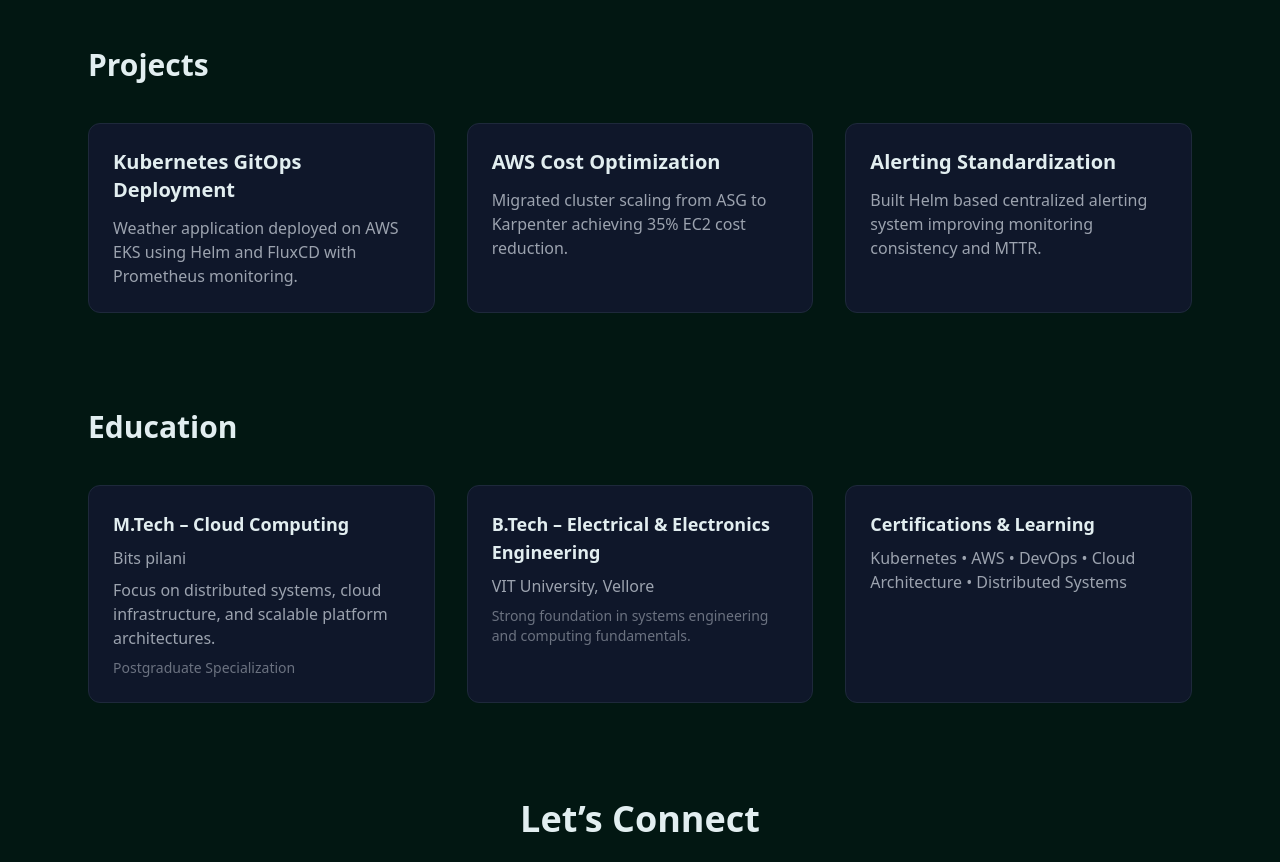
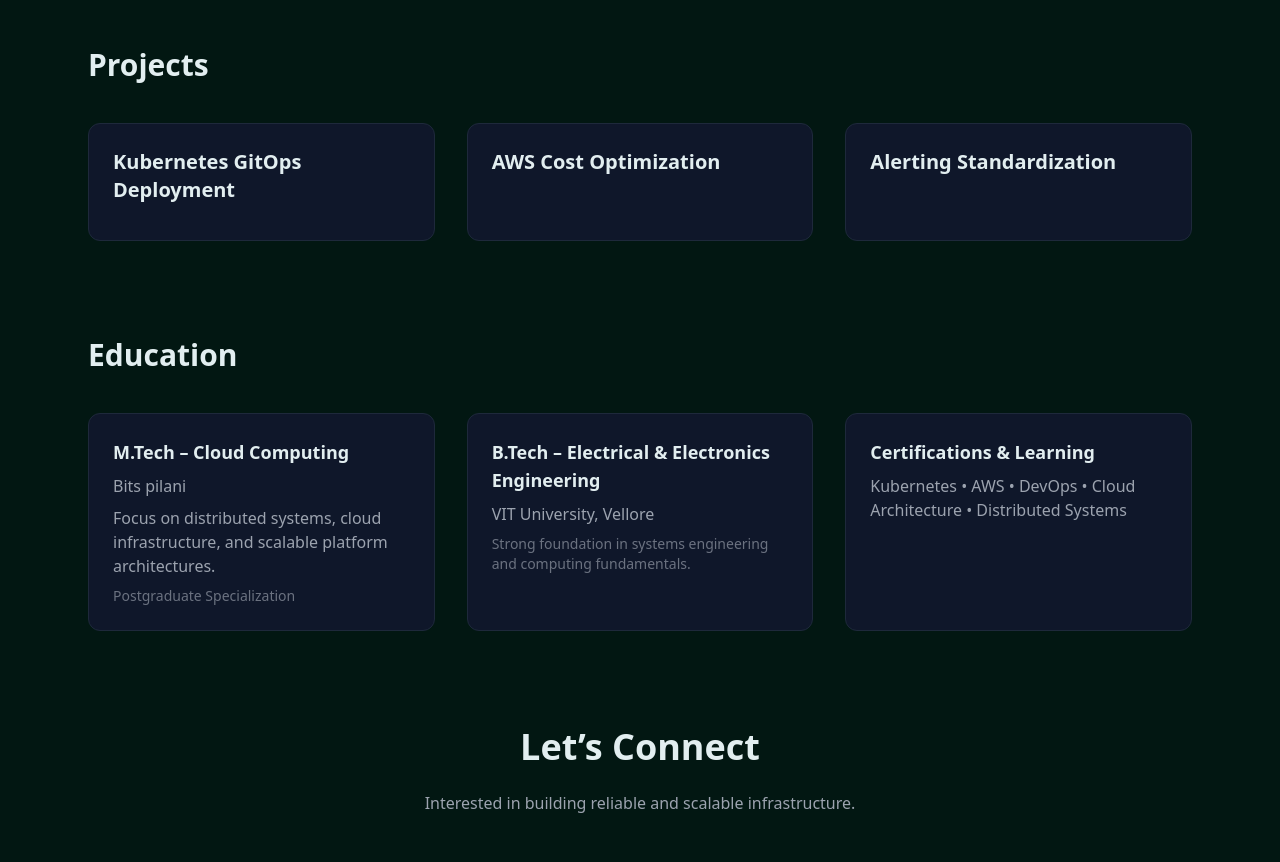
Before and after one commit to nishant-kamal/nishant-portfolio, a Next.js app: page / in a window 1280 px wide. Shown: the part 1600-2462 px from the top of the page. Built offline with nearby package versions, Linux system fonts and the light colour scheme.

Commit message:
Update Projects.js

```diff
--- a/components/Projects.js
+++ b/components/Projects.js
@@ -28,15 +28,18 @@ export default function Projects() {
         {projects.map((project) => (
           <div
             key={project.title}
-            className="bg-slate-900 border border-slate-800 p-6 rounded-xl hover:border-indigo-500 transition"
+            className="group bg-slate-900 border border-slate-800 p-6 rounded-xl transition transform hover:-translate-y-1 hover:border-indigo-500"
           >
+
             <h3 className="text-xl font-semibold">
               {project.title}
             </h3>
 
-            <p className="text-gray-400 mt-3">
+            {/* hidden until hover */}
+            <p className="text-gray-400 mt-3 max-h-0 overflow-hidden group-hover:max-h-40 transition-all duration-500">
               {project.description}
             </p>
+
           </div>
         ))}
 
```
